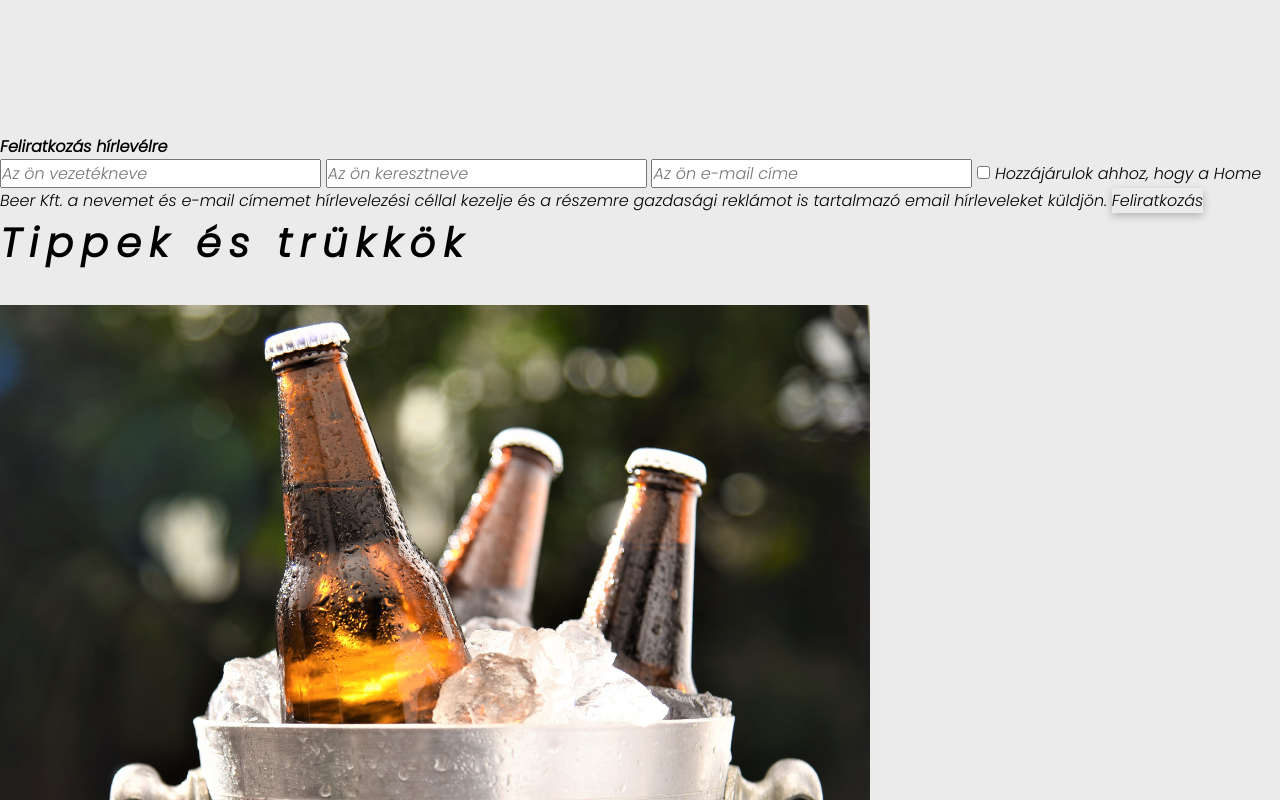
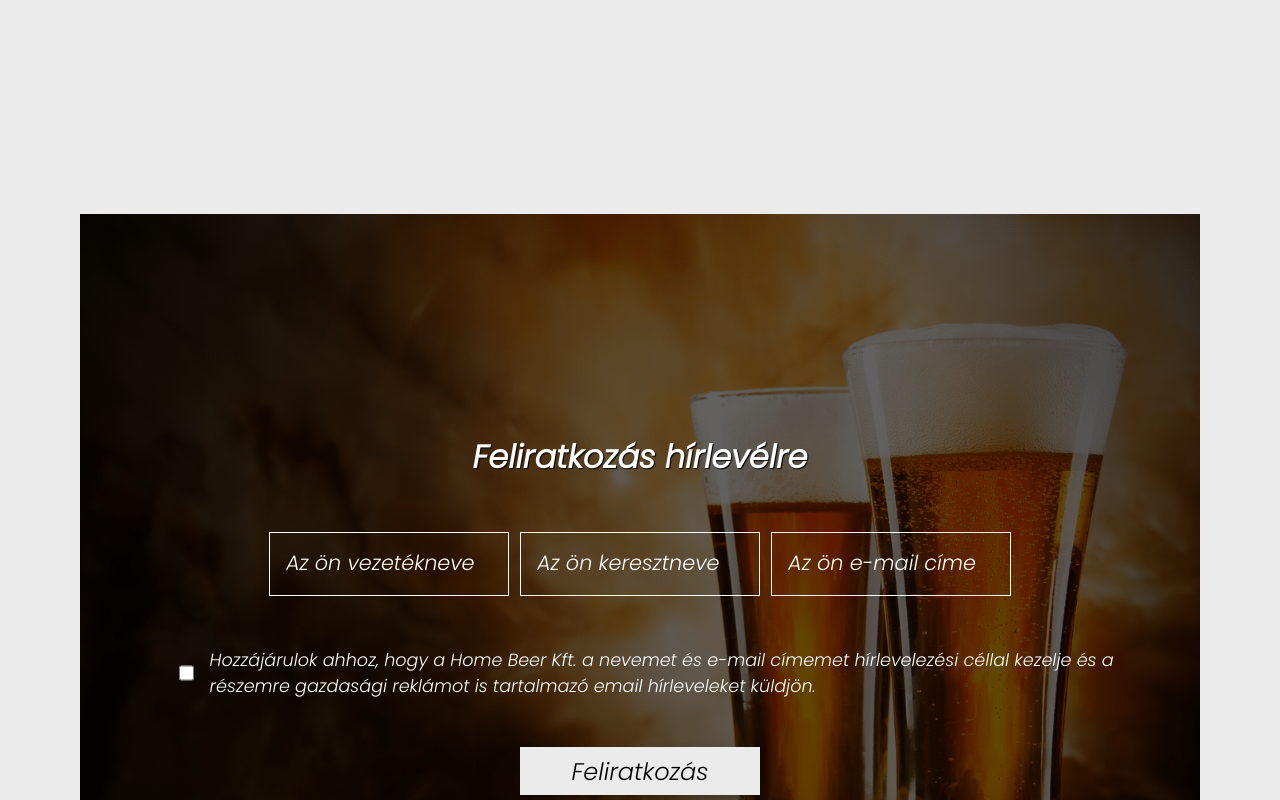
Before and after one commit to Thomas-Horvath/PK_Home_Beer_Webshop_Project, a plain HTML site: page index.html in a window 1280 px wide. Shown: the part 2660-3460 px from the top of the page. Drawn offline with Linux system fonts and the light colour scheme; a script that the page names is missing.

Commit message:
subscribe section style

```diff
--- a/css/style.css
+++ b/css/style.css
@@ -22,10 +22,12 @@ body {
     background: var(--main-gray);
     min-width: 1280px;
 }
+
 a {
     text-decoration: none;
     color: black;
 }
+
 .btn {
     background-color: var(--main-gray);
     color: black;
@@ -33,11 +35,13 @@ a {
     transition: .2s linear;
     box-shadow: rgba(0, 0, 0, 0.24) 0px 3px 8px;
 }
+
 .btn:hover {
     cursor: pointer;
     outline: 3px solid #e6b90a;
     transform: scale(1.1);
 }
+
 /* --------------------------- Header ---------------------------- */
 
 /* nav */
@@ -52,6 +56,7 @@ nav {
     padding: 0 0.5rem;
     box-shadow: 0px 5px 5px rgba(17, 17, 26, 0.1);
 }
+
 .logo img {
     height: 85px;
 }
@@ -64,36 +69,43 @@ nav {
     align-items: center;
     gap: 2.5rem;
 }
+
 .nav-menu li {
     font-weight: bold;
     font-size: 1.1rem;
     letter-spacing: .2rem;
 }
+
 .nav-menu li a:hover {
     cursor: pointer;
-    color: rgba(0,0,0,0.489);
+    color: rgba(0, 0, 0, 0.489);
 }
+
 .cart-area {
     display: flex;
     justify-content: center;
     align-items: center;
     gap: 1.2rem;
 }
+
 .nav-icon img {
     width: 1.2rem;
 }
-.cart-area span, .cart-text {
+
+.cart-area span,
+.cart-text {
     font-size: 1.1rem;
 }
+
 .cart-area span:hover {
     cursor: pointer;
-    color: rgba(0,0,0,0.489);
+    color: rgba(0, 0, 0, 0.489);
 }
 
 /* --------------------------- Main ---------------------------- */
 /*  -------- banner ------------- */
 .banner {
-    background-image: linear-gradient(rgba(0,0,0,.425), rgba(0,0,0,.425) ), url("../assets/img/banner.png");
+    background-image: linear-gradient(rgba(0, 0, 0, .425), rgba(0, 0, 0, .425)), url("../assets/img/banner.png");
     background-repeat: no-repeat;
     background-position: center;
     background-size: cover;
@@ -105,6 +117,7 @@ nav {
     align-items: center;
     gap: 2rem;
 }
+
 .banner h1 {
     font-size: 4.5rem;
     font-weight: bold;
@@ -112,6 +125,7 @@ nav {
     text-shadow: 1px 1px 1px black;
     letter-spacing: 1rem;
 }
+
 .banner h2 {
     font-size: 1.6rem;
     letter-spacing: .2rem;
@@ -136,7 +150,7 @@ nav {
     background-color: var(--main-white);
     width: 25rem;
     height: 20rem;
-    box-shadow:1.95px 1.95px 2.6px rgba(0,0,0,.15) ;
+    box-shadow: 1.95px 1.95px 2.6px rgba(0, 0, 0, .15);
     outline: 8px solid white;
     display: flex;
     flex-direction: column;
@@ -146,29 +160,34 @@ nav {
     color: var(--main-white);
 
 }
+
 .welcome-card button {
     width: 8.2rem;
     height: 3rem;
-    text-shadow:  1px 1px 1px black;
+    text-shadow: 1px 1px 1px black;
     font-size: 1.2rem;
 }
+
 .welcome-card h3 {
     font-size: 1.8rem;
     text-shadow: 1px 1px black;
     margin-bottom: 1rem;
 }
+
 .products {
-    background-image: linear-gradient(rgba(0,0,0,.322), rgba(0,0,0,.322) ), url("../assets/img/products.png");
+    background-image: linear-gradient(rgba(0, 0, 0, .322), rgba(0, 0, 0, .322)), url("../assets/img/products.png");
     background-size: cover;
     background-repeat: no-repeat;
 }
+
 .brewing {
-    background-image: linear-gradient(rgba(0,0,0,.322), rgba(0,0,0,.322) ), url("../assets/img/brewing.png");
+    background-image: linear-gradient(rgba(0, 0, 0, .322), rgba(0, 0, 0, .322)), url("../assets/img/brewing.png");
     background-size: cover;
     background-repeat: no-repeat;
 }
+
 .about {
-    background-image: linear-gradient(rgba(0,0,0,.322), rgba(0,0,0,.322) ), url("../assets/img/about.png");
+    background-image: linear-gradient(rgba(0, 0, 0, .322), rgba(0, 0, 0, .322)), url("../assets/img/about.png");
     background-size: cover;
     background-repeat: no-repeat;
 }
@@ -182,12 +201,15 @@ nav {
     text-align: center;
     margin: 4rem 0 10rem 0;
 }
-#action h2, #tips h2 {
+
+#action h2,
+#tips h2 {
     font-size: 2.5rem;
     letter-spacing: .5rem;
     font-style: italic;
     margin-bottom: 2rem;
 }
+
 .action-cards {
     display: flex;
     justify-content: center;
@@ -195,6 +217,7 @@ nav {
     padding: 0 5rem 2rem 5rem;
     gap: 2.5rem;
 }
+
 .action-card {
     background-color: var(--main-white);
     width: 22rem;
@@ -203,15 +226,18 @@ nav {
     box-shadow: 1.95px 1.95px 2.6px rgba(0, 0, 0, 0.15);
 
 }
+
 .action-card img {
     height: 380px;
     width: auto;
 }
+
 .action-card h3 {
     font-size: 1.2rem;
     text-align: center;
     margin-bottom: .5rem;
 }
+
 .price {
     font-size: 1.3rem;
     letter-spacing: .1rem;
@@ -219,3 +245,79 @@ nav {
     color: red;
     text-shadow: 1px 1px 1px black;
 }
+
+/* ------- subscribe ---------- */
+#subscribe {
+    padding: 5rem;
+}
+
+.subscribe-card {
+    background-color: var(--main-white);
+    width: 100%;
+    height: 50rem;
+    background-image: linear-gradient(rgba(0, 0, 0, 0.616), rgba(0, 0, 0, 0.616)), url("../assets/img/frombg.png");
+    background-size: cover;
+    background-repeat: no-repeat;
+    background-position: center;
+    color: var(--main-white);
+    display: flex;
+    flex-direction: column;
+    justify-content: center;
+    align-items: center;
+    padding: 1rem;
+    gap: 1rem;
+}
+
+.subscribe-card h2 {
+    font-size: 2rem;
+    text-shadow: 1px 1px 1px black;
+}
+
+.input-area {
+    display: flex;
+    justify-content: center;
+    align-items: center;
+    margin-top: 2rem;
+    width: 100%;
+    height: auto;
+}
+
+form {
+    text-align: center;
+}
+
+.subscribe-card input[type="text"] {
+    background-color: transparent;
+    border: 1px solid var(--main-white);
+    width: 15rem;
+    height: 4rem;
+    padding: 0 1rem;
+    font-size: 1rem;
+    color: var(--main-white);
+    margin: 0.2rem;
+}
+
+.subscribe-card input::placeholder {
+    color: var(--main-white);
+    font-size: 1.3rem;
+}
+
+.licence {
+    display: flex;
+    gap: 1rem;
+    width: 100%;
+    padding: 1rem 4rem;
+    margin: 2rem 0;
+    font-size: 1.1rem;
+    text-align: start;
+}
+.licence input[type="checkbox"] {
+    margin-left: 1.2rem;
+    width: 1.5rem;
+}
+
+input[type="submit"] {
+    width: 15rem;
+    height: 3rem;
+    font-size: 1.5rem;
+}
```
Lines whose indentation alone changed are shown as unchanged.
